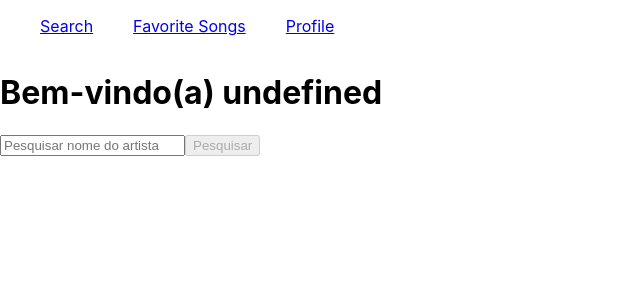
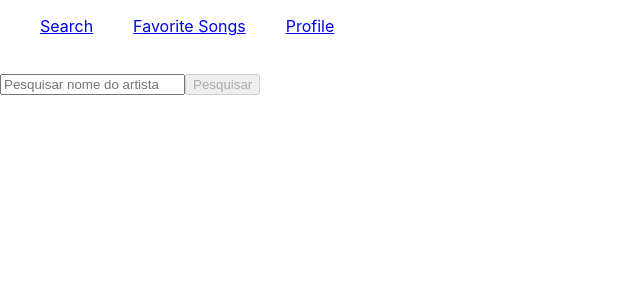
Before and after one commit to zThiago15/trybetunes, a React (Create React App) app: page /search in a window 1280 px wide. Shown: the top 300 px of the page, without its empty margins (0-640 px from the left). Built offline with nearby package versions, Linux system fonts and the light colour scheme.

Commit message:
fixando requisito 13 - deletando mensagem de boas-vindas e apenas renderizando o nome do usuario ao carregar o header

```diff
--- a/src/Header.js
+++ b/src/Header.js
@@ -44,7 +44,7 @@ export default class Header extends Component {
               <ul><Link data-testid="link-to-profile" to="/profile">Profile</Link></ul>
             </nav>
             <h1 data-testid="header-user-name">
-              {`Bem-vindo(a) ${name}`}
+              { name }
             </h1>
           </>
         ) : <Loading /> }
--- a/src/pages/ProfileEdit.js
+++ b/src/pages/ProfileEdit.js
@@ -9,7 +9,7 @@ export default class ProfileEdit extends Component {
     super();
     this.state = {
       name: '',
-      email: '',
+      email: /^[a-z]+@[a-z]+\.[com]{2,}$/g,
       description: '',
       image: '',
       loading: false,
```
